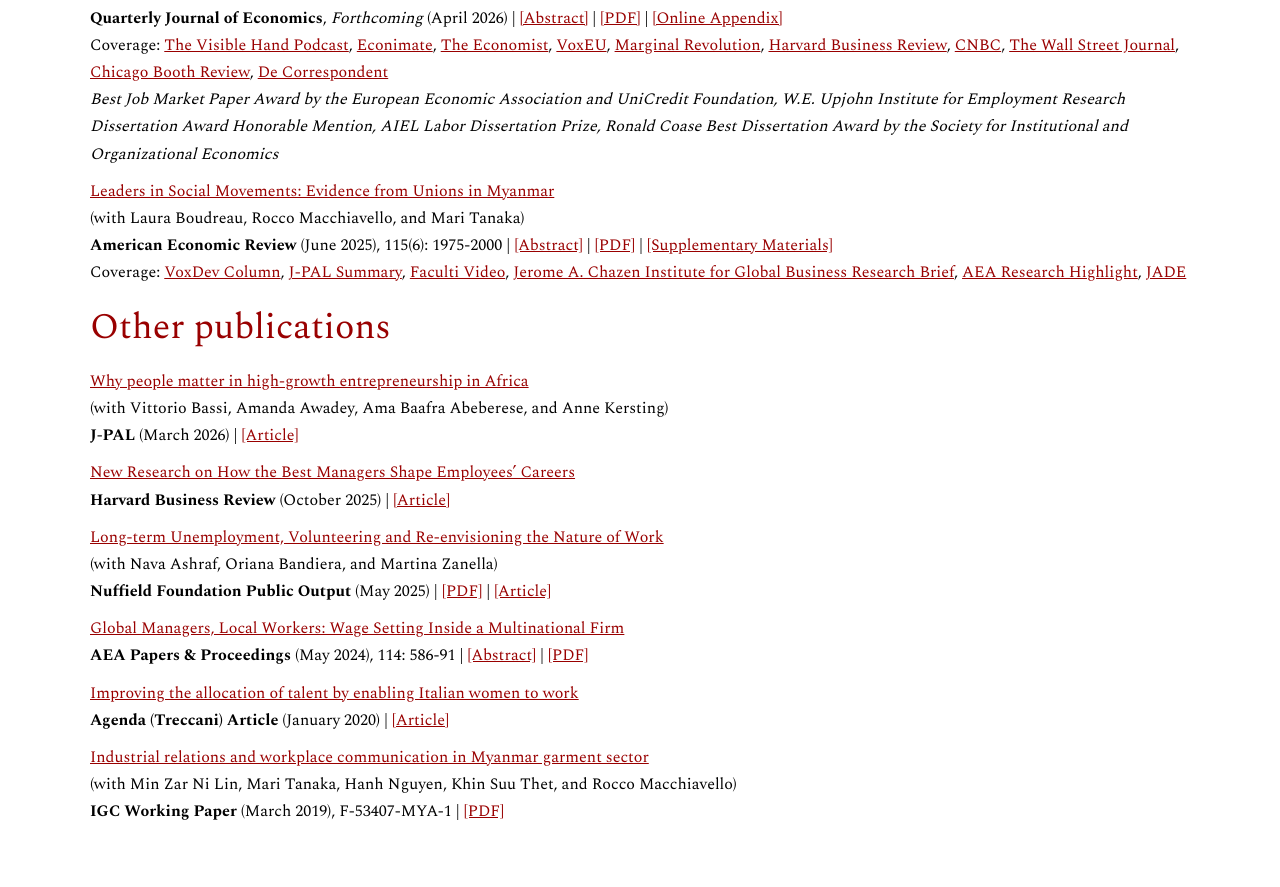
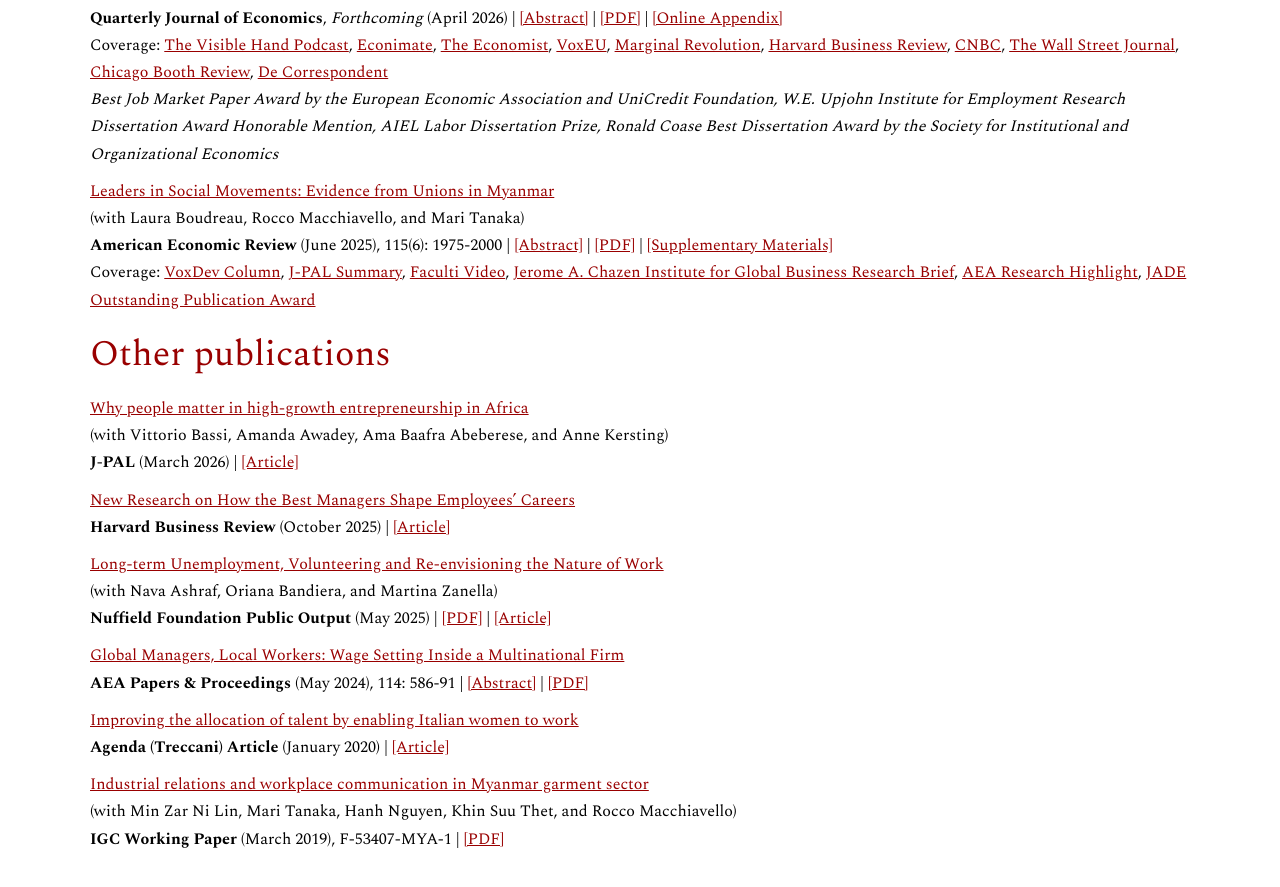
Before and after one commit to virginiaminni/virginiaminni.github.io, a Jekyll site: the page built from research.md, in a window 1280 px wide and 900 px high, scrolled down 874 px. Shown: the top 887 px of the window. Built offline with Jekyll 4.4.1, drawn with Linux system fonts in a browser that asks for light colours.

Commit message:
Update research.md

```diff
--- a/research.md
+++ b/research.md
@@ -59,7 +59,7 @@ Coverage: <a href="https://www.thevisiblehand.uk/episodes/episode-54" target="_b
 <a href="https://www.aeaweb.org/articles?id=10.1257/aer.20230758&from=f" target="_blank" rel="noopener noreferrer">Leaders in Social Movements: Evidence from Unions in Myanmar</a> <br>
 (with Laura Boudreau, Rocco Macchiavello, and Mari Tanaka)
 **American Economic Review** (June 2025), 115(6): 1975-2000 | <a href="#" class="toggle-abstract" data-target="abstract-2" style="text-decoration: underline; color: #990000;">[Abstract]</a> | <a href="/assets/files/BMMT_UnionLeaders.pdf" target="_blank" rel="noopener noreferrer">[PDF]</a> | <a href="/assets/files/BMMT_UnionLeaders_SupMat.pdf" target="_blank" rel="noopener noreferrer">[Supplementary Materials]</a> <br>
-Coverage:  <a href="https://voxdev.org/topic/institutions-political-economy/who-leads-unions-and-how-do-they-lead-evidence-myanmar" target="_blank" rel="noopener noreferrer">VoxDev Column</a>, <a href="https://www.povertyactionlab.org/evaluation/union-leaders-and-factory-workers-collective-action-myanmar" target="_blank" rel="noopener noreferrer">J-PAL Summary</a>, <a href="https://faculti.net/union-leaders-experimental-evidence-from-myanmar/" target="_blank" rel="noopener noreferrer">Faculti Video</a>, <a href="https://business.columbia.edu/research-brief/research-brief/psychology-labor-leaders" target="_blank" rel="noopener noreferrer">Jerome A. Chazen Institute for Global Business Research Brief</a>, <a href="https://www.aeaweb.org/research/leaders-social-movements-myanmar" target="_blank" rel="noopener noreferrer">AEA Research Highlight</a>, <a href="https://www.jade.gr.jp/OutstandingPublicationAward_en.html" target="_blank" rel="noopener noreferrer">JADE</a> <br>
+Coverage:  <a href="https://voxdev.org/topic/institutions-political-economy/who-leads-unions-and-how-do-they-lead-evidence-myanmar" target="_blank" rel="noopener noreferrer">VoxDev Column</a>, <a href="https://www.povertyactionlab.org/evaluation/union-leaders-and-factory-workers-collective-action-myanmar" target="_blank" rel="noopener noreferrer">J-PAL Summary</a>, <a href="https://faculti.net/union-leaders-experimental-evidence-from-myanmar/" target="_blank" rel="noopener noreferrer">Faculti Video</a>, <a href="https://business.columbia.edu/research-brief/research-brief/psychology-labor-leaders" target="_blank" rel="noopener noreferrer">Jerome A. Chazen Institute for Global Business Research Brief</a>, <a href="https://www.aeaweb.org/research/leaders-social-movements-myanmar" target="_blank" rel="noopener noreferrer">AEA Research Highlight</a>, <a href="https://www.jade.gr.jp/OutstandingPublicationAward_en.html" target="_blank" rel="noopener noreferrer">JADE Outstanding Publication Award</a> <br>
 <div id="abstract-2" style="display: none; margin-top: 10px;">
 <em>Abstract:</em>  Social movements are catalysts for crucial institutional changes. To succeed, they must coordinate members’ views (consensus building) and actions (mobilization). We study union leaders within Myanmar’s burgeoning labor movement. Union leaders are positively selected on both personality traits that enable them to influence others and ability but earn lower wages. In group discussions about workers' views on an upcoming national minimum wage negotiation, randomly embedded leaders build consensus around the union’s preferred policy. In an experiment that mimics individual decision-making in a collective action set-up, leaders increase mobilization through coordination. Leaders empower social movements by building consensus that encourages mobilization.
 </div>
```
